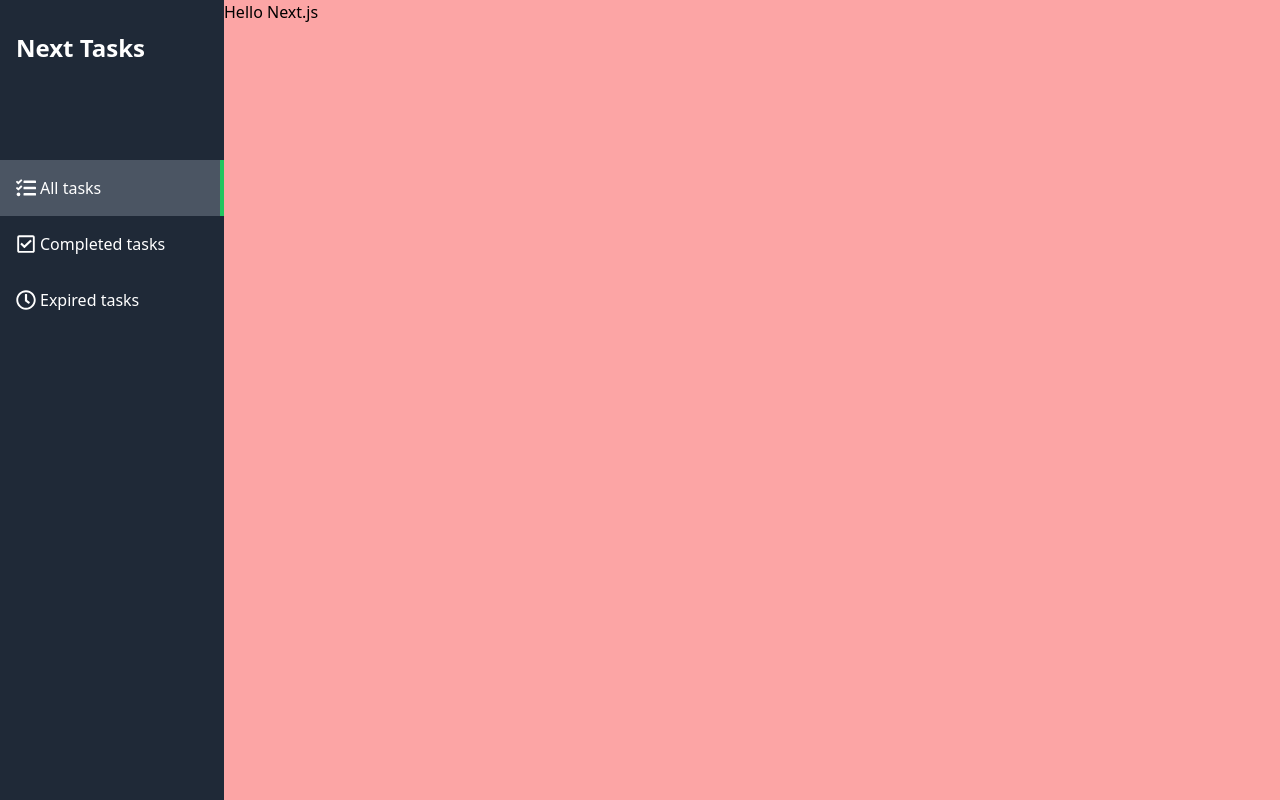
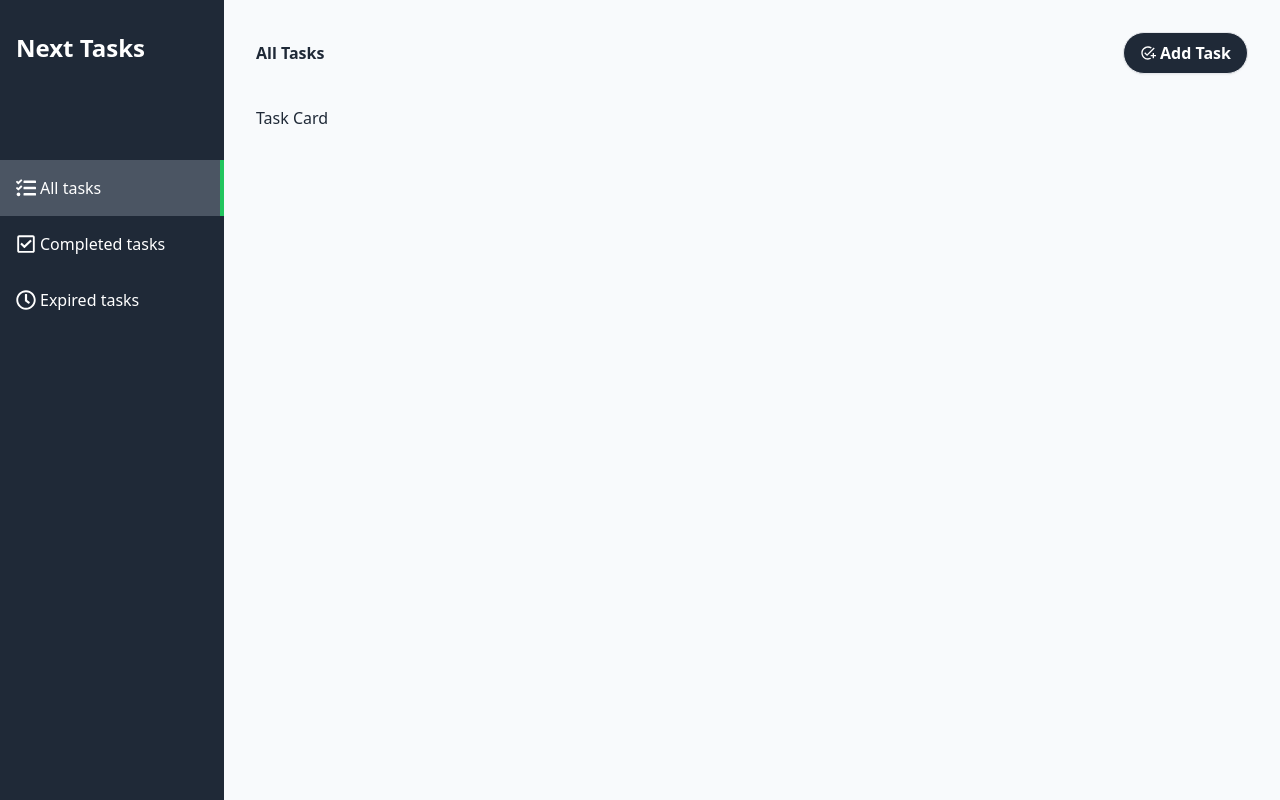
Before and after one commit to genki-miyachi/next-vercel-sample, a Next.js app: page / in a window 1280 px wide. Built offline with nearby package versions, Linux system fonts and the light colour scheme.

Commit message:
add layout

```diff
--- a/src/app/(main)/layout.tsx
+++ b/src/app/(main)/layout.tsx
@@ -4,7 +4,7 @@ const MainLayout = ({ children }: Readonly<{ children: React.ReactNode }>) => {
 	return (
 		<div className='flex h-screen'>
 			<SideMenu />
-			<main className='bg-red-300 flex-1 overflow-auto'>{children}</main>
+			<main className='bg-slate-50 flex-1 overflow-auto'>{children}</main>
 		</div>
 	);
 };
--- a/src/app/(main)/page.tsx
+++ b/src/app/(main)/page.tsx
@@ -1,3 +1,19 @@
-export default function Home() {
-	return <div>Hello Next.js</div>;
+import Link from "next/link";
+import { MdAddTask } from "react-icons/md";
+
+export default function HomePage() {
+	return (
+		<div className='text-gray-800 p-8 h-full overflow-y-auto pb-24'>
+			<header className='flex justify-between items-center'>
+				<h1 className='text-2cl font-bold flow item-center'>All Tasks</h1>
+				<Link
+					href='/new'
+					className='flex items-center gap-1 font-semibold border px-4 py-2 rounded-full shadow-sm text-white bg-gray-800 hober:bg-gray-700'>
+					<MdAddTask />
+					<div>Add Task</div>
+				</Link>
+			</header>
+			<div className='mt-8 flex flex-wrap gap-4'>Task Card</div>
+		</div>
+	);
 }
--- /dev/null
+++ b/src/components/TaskCard/TaskCard.tsx
@@ -0,0 +1,14 @@
+const TaskCard = () => {
+  return <div>
+    <header>
+      <h1>タイトル</h1>
+      <div>タスクの説明</div>
+    </header>
+    <div>
+      <div>2024-12-31</div>
+      <div></div>
+    </div>
+  </div>
+}
+
+export default TaskCard;
```
